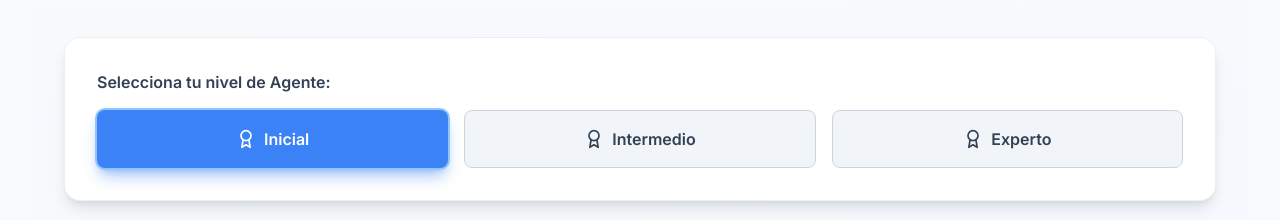
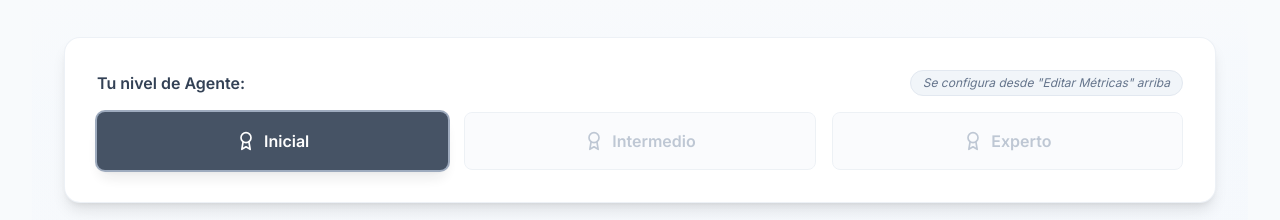
Before and after one commit to Tabix-Group/rialtor, a Next.js app in the folder frontend/: page /prospectos in a window 1280 px wide. Shown: the part 563-783 px from the top of the page. Built offline with nearby package versions, Linux system fonts and the light colour scheme; no server answers.

Commit message:
grisado nivel agente

```diff
--- a/frontend/src/components/SalesFunnel.tsx
+++ b/frontend/src/components/SalesFunnel.tsx
@@ -329,16 +329,22 @@ export default function SalesFunnel({ onSave, showHeader = true, externalHandleS
       <div className="relative bg-gradient-to-b from-slate-50 via-blue-50/20 to-indigo-50/10">
         <div className="max-w-[1600px] mx-auto px-4 sm:px-6 lg:px-8 py-8 sm:py-10">
           <div className="bg-white rounded-xl sm:rounded-2xl shadow-lg border border-slate-200/60 p-6 sm:p-8">
-            <label className="block text-sm sm:text-base font-semibold text-slate-700 mb-4">Selecciona tu nivel de Agente:</label>
+            <div className="flex flex-col sm:flex-row sm:items-center justify-between gap-4 mb-4">
+              <label className="text-sm sm:text-base font-semibold text-slate-700">Tu nivel de Agente:</label>
+              <div className="text-xs text-slate-500 italic bg-slate-100 px-3 py-1 rounded-full border border-slate-200">
+                Se configura desde "Editar Métricas" arriba
+              </div>
+            </div>
+
             <div className="grid grid-cols-3 gap-3 sm:gap-4">
               {(['inicial', 'intermedio', 'experto'] as const).map((level) => (
                 <button
                   key={level}
-                  onClick={() => handleAgentLevelChange(level)}
-                  className={`px-4 sm:px-6 py-3 sm:py-4 rounded-lg font-semibold text-sm sm:text-base transition-all duration-300 flex items-center justify-center gap-2 ${
+                  disabled={true}
+                  className={`px-4 sm:px-6 py-3 sm:py-4 rounded-lg font-semibold text-sm sm:text-base transition-all duration-300 flex items-center justify-center gap-2 cursor-not-allowed ${
                     agentLevel === level
-                      ? 'bg-blue-500 text-white shadow-lg shadow-blue-500/50 ring-2 ring-blue-300'
-                      : 'bg-slate-100 text-slate-700 hover:bg-slate-200 border border-slate-300'
+                      ? 'bg-slate-700 text-white shadow-lg ring-2 ring-slate-400 opacity-90'
+                      : 'bg-slate-50 text-slate-400 border border-slate-200 opacity-60'
                   }`}
                 >
                   <Award className="w-4 h-4 sm:w-5 sm:h-5" />
```
